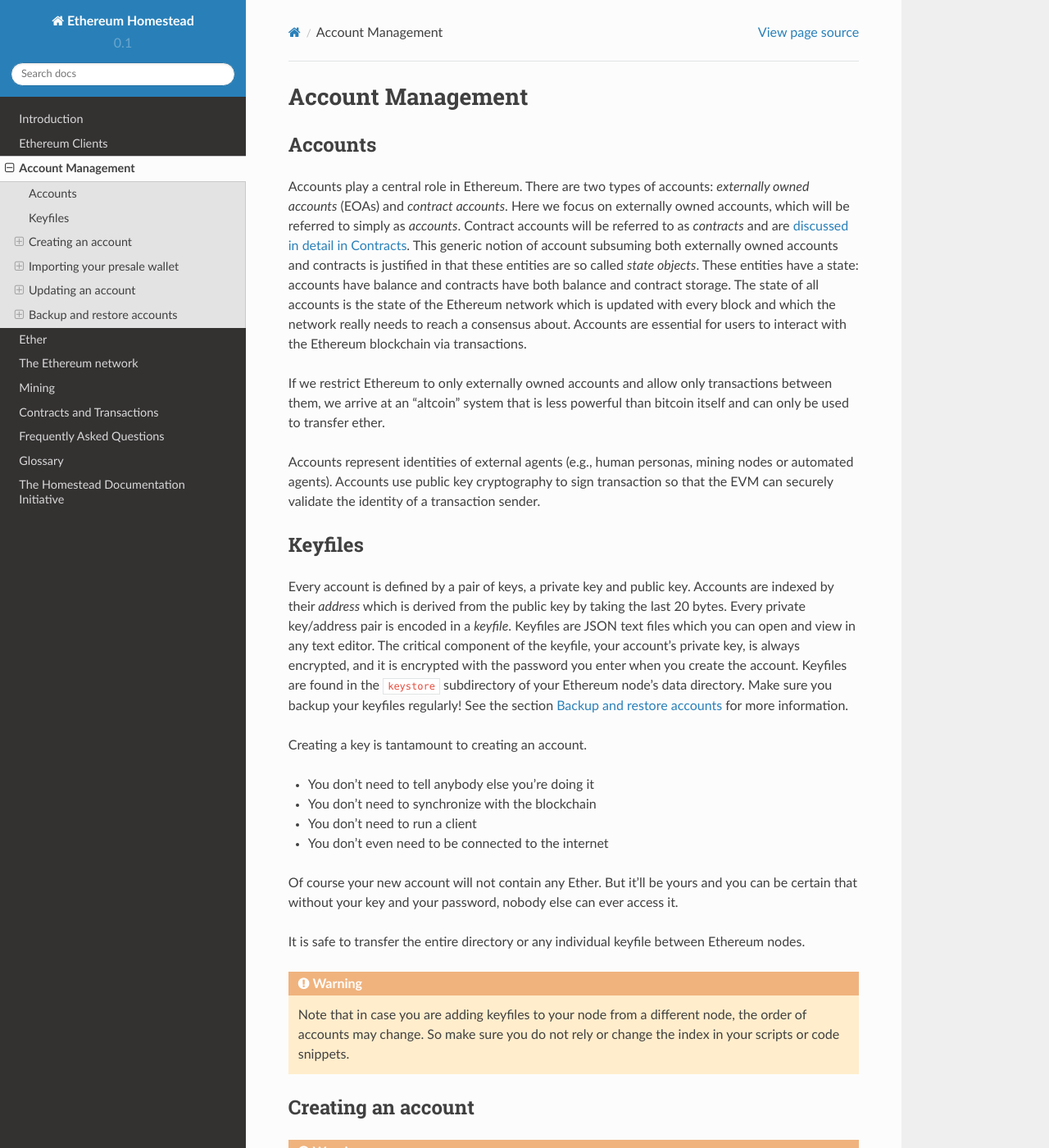
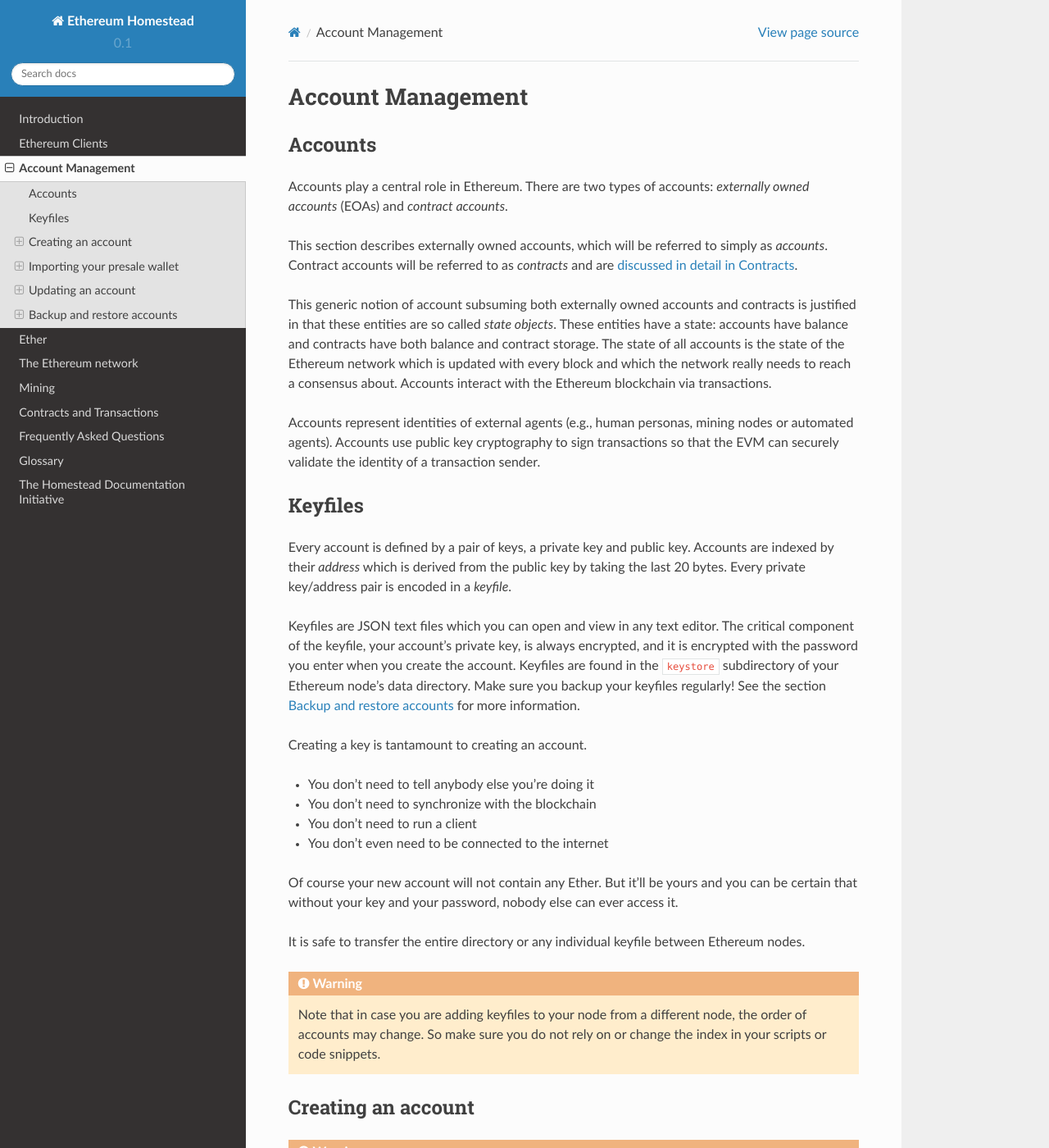
Before and after one commit to ethereum/homestead-guide, a Sphinx documentation site: the page built from source/account-management.rst, in a window 1280 px wide and 1400 px high. Shown: the whole window at 82% size. Built offline with Sphinx 7.4.7 and the Read the Docs theme 2.0.0, drawn with Linux system fonts in a browser that asks for light colours; some of the changed text lies outside the part shown.

Commit message:
fixing typos

```diff
--- a/source/account-management.rst
+++ b/source/account-management.rst
@@ -7,17 +7,25 @@
 Accounts
 ================================================================================
 
-Accounts play a central role in Ethereum. There are two types of accounts: *externally owned accounts* (EOAs) and *contract accounts*. Here we focus on externally owned accounts, which will be referred to simply as *accounts*. Contract accounts will be referred to as *contracts* and are :ref:`discussed in detail in Contracts <Contracts>`. This generic notion of account subsuming both externally owned accounts and contracts is justified in that these entities are so called *state objects*. These entities have a state: accounts have balance and contracts have both balance and contract storage. The state of all accounts is the state of the Ethereum network which is updated with every block and which the network really needs to reach a consensus about.
-Accounts are essential for users to interact with the Ethereum blockchain via transactions.
+Accounts play a central role in Ethereum. There are two types of accounts: *externally owned accounts* (EOAs) and *contract accounts*.
 
-If we restrict Ethereum to only externally owned accounts and allow only transactions between them, we arrive at an "altcoin" system that is less powerful than bitcoin itself and can only be used to transfer ether.
+This section describes externally owned accounts, which will be referred to simply as *accounts*.  Contract accounts will be referred to as *contracts* and are :ref:`discussed in detail in Contracts <Contracts>`.
 
-Accounts represent identities of external agents (e.g., human personas, mining nodes or automated agents). Accounts use public key cryptography to sign transaction so that the EVM can securely validate the identity of a transaction sender.
+This generic notion of account subsuming both externally owned accounts and contracts is justified in that these entities are so called *state objects*. These entities have a state: accounts have balance and contracts have both balance and contract storage. The state of all accounts is the state of the Ethereum network which is updated with every block and which the network really needs to reach a consensus about.
+Accounts interact with the Ethereum blockchain via transactions.
+
+Accounts represent identities of external agents (e.g., human personas, mining nodes
+or automated agents). Accounts use public key cryptography to sign transactions so
+that the EVM can securely validate the identity of a transaction sender.
 
 Keyfiles
 ================================================================================
 
-Every account is defined by a pair of keys, a private key and public key. Accounts are indexed by their *address* which is derived from the public key by taking the last 20 bytes. Every private key/address pair is encoded in a *keyfile*. Keyfiles are JSON text files which you can open and view in any text editor. The critical component of the keyfile, your account’s private key, is always encrypted, and it is encrypted with the password you enter when you create the account. Keyfiles are found in the ``keystore`` subdirectory of your Ethereum node’s data directory. Make sure you backup your keyfiles regularly! See the section :ref:`backup-and-restore-accounts` for more information.
+Every account is defined by a pair of keys, a private key and public key. Accounts
+are indexed by their *address* which is derived from the public key by taking the
+last 20 bytes. Every private key/address pair is encoded in a *keyfile*.
+
+Keyfiles are JSON text files which you can open and view in any text editor. The critical component of the keyfile, your account’s private key, is always encrypted, and it is encrypted with the password you enter when you create the account. Keyfiles are found in the ``keystore`` subdirectory of your Ethereum node’s data directory. Make sure you backup your keyfiles regularly! See the section :ref:`backup-and-restore-accounts` for more information.
 
 Creating a key is tantamount to creating an account.
 
--- a/source/glossary.rst
+++ b/source/glossary.rst
@@ -203,7 +203,7 @@
       The agreement among all nodes in the network about the state of the Ethereum network.
 
    homestead
-      Homestead is the second major version release of the Ethereum platform. Homestead includes several protocol changes and a networking change that makes possible further network upgrades: `EIP\-2 Main homestead hardfork changes <https://github.com/ethereum/EIPs/blob/master/EIPS/eip-2.mediawiki>`_; `EIP\-7 Hardfork EVM update (DELEGATECALL) <https://github.com/ethereum/EIPs/blob/master/EIPS/eip-7.md>`_; `EIP\-8 devp2p forward compatibility <https://github.com/ethereum/EIPs/blob/master/EIPS/eip-8.md>`_. Homestead will launch when block 1,150,000 is reached on the Mainnet. On the Testnet, Homestead will launch at block 494,000.
+      Homestead is the second major version release of the Ethereum platform. Homestead includes several protocol changes and a networking change that makes possible further network upgrades: `EIP\-2 Main homestead hardfork changes <https://github.com/ethereum/EIPs/blob/master/EIPS/eip-2.mediawiki>`_; `EIP\-7 Hardfork EVM update (DELEGATECALL) <https://github.com/ethereum/EIPs/blob/master/EIPS/eip-7.md>`_; `EIP\-8 devp2p forward compatibility <https://github.com/ethereum/EIPs/blob/master/EIPS/eip-8.md>`_. Homestead launched when block 1,150,000 was reached on the Mainnet.
 
    metropolis
       The third stage of Ethereum's release. This is the stage when the user interfaces come out (e.g. Mist), including a dapp store, and non-technical users should feel comfortable joining at this point.
```
Also changed, not shown: other parts of source/account-management.rst (+2 -2 lines).
